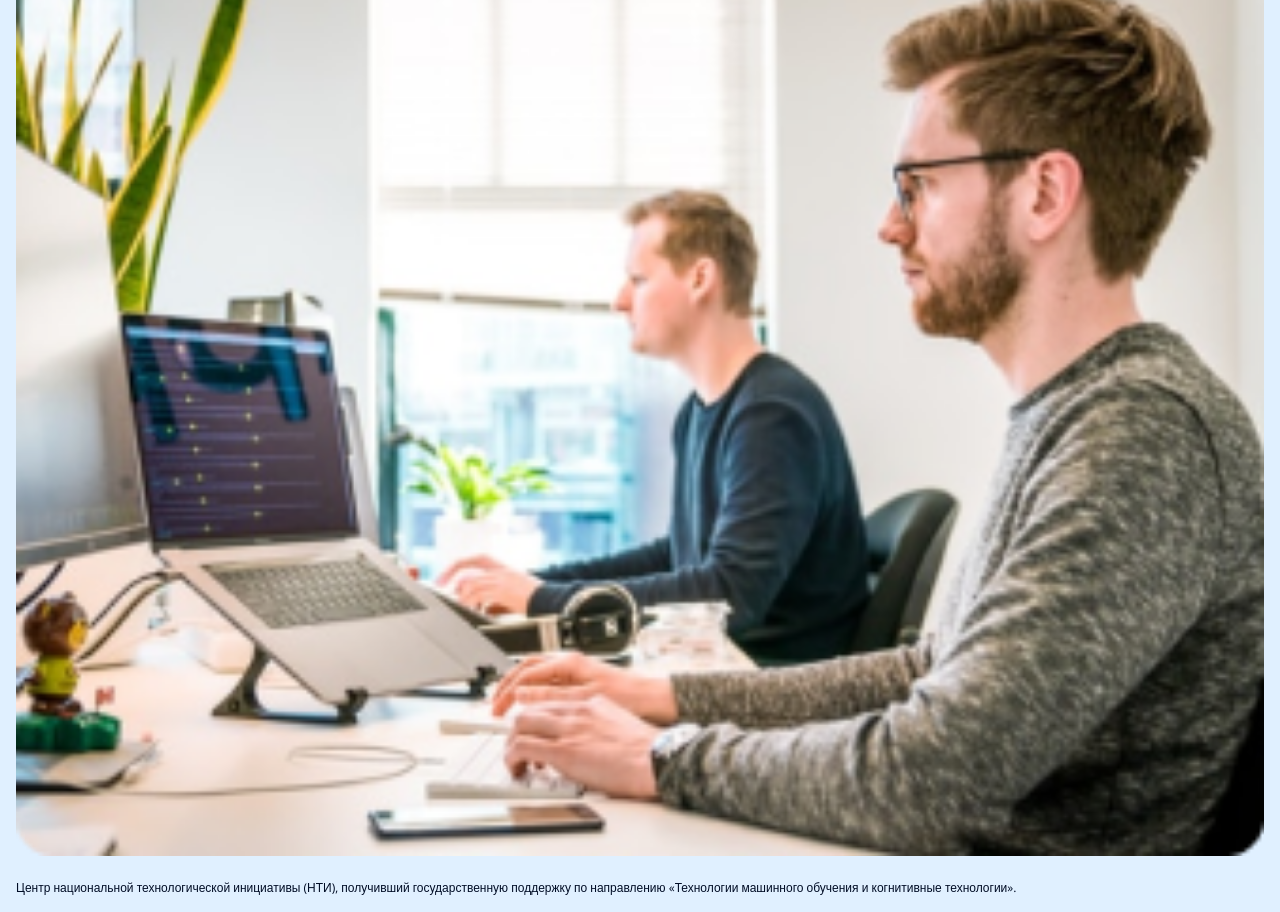
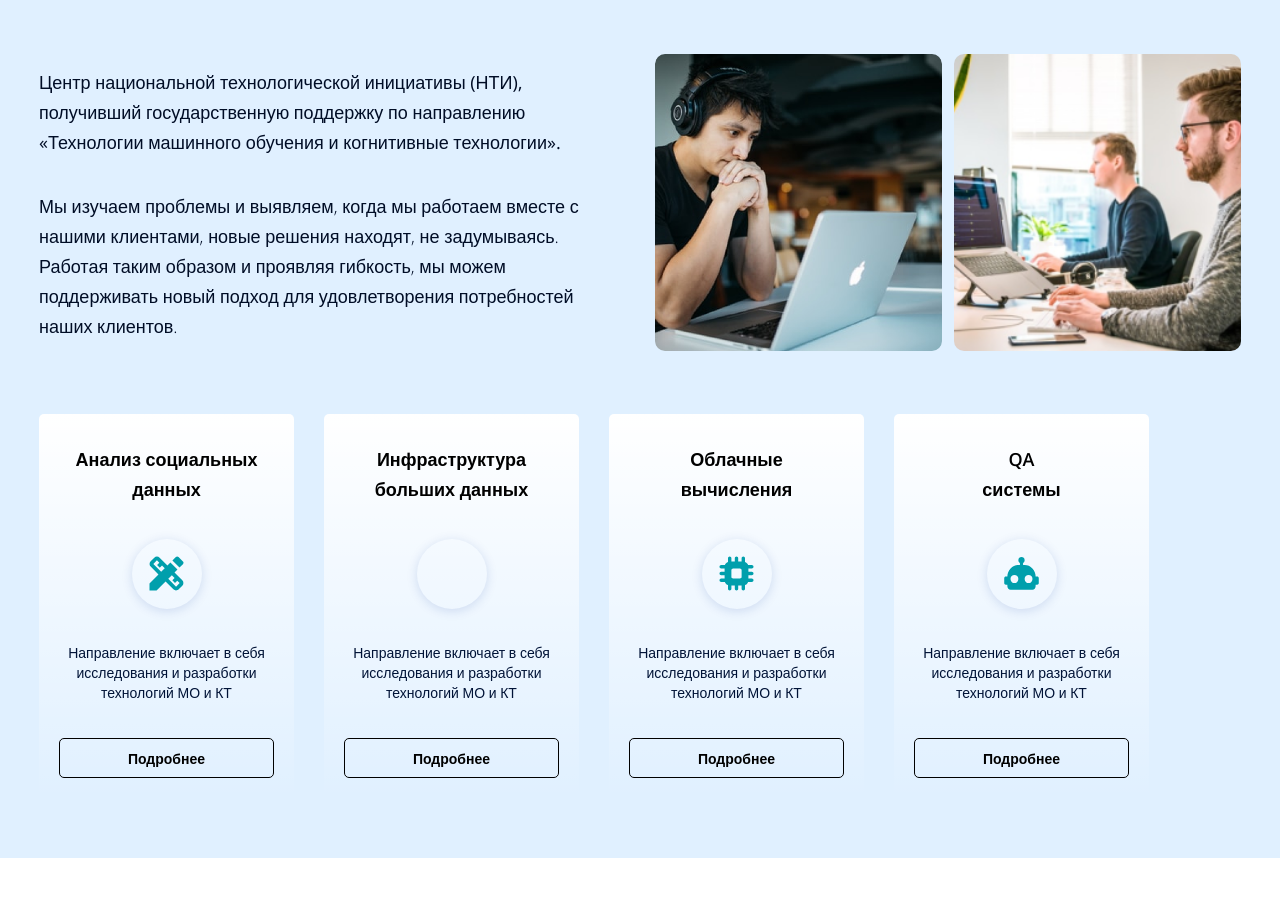
Before and after one commit to artemyizmaylov/landing-for-itmo, a plain HTML site: page index.html in a window 1280 px wide. Shown: the part 134-1046 px from the top of the page. After the commit the page ends 992 px from the top, so only its background shows below. Drawn offline with Linux system fonts and the light colour scheme.

Commit message:
промежуточный этап

```diff
--- a/index.html
+++ b/index.html
@@ -62,8 +62,6 @@
         "texts"
         "cards"
       ;
-      grid-template-rows: repeat(4, min-content);
-      grid-template-columns: 100%;
     }
 
     .industrial-ai__photo:first-of-type {
@@ -90,6 +88,7 @@
       grid-area: texts;
       display: flex;
       flex-direction: column;
+      justify-content: space-evenly;
       gap: 20px;
     }
 
@@ -111,21 +110,23 @@
     .industrial-ai__cards-container {
       grid-area: cards;
       display: grid;
-      grid-template-columns: repeat(2, 1fr);
+      justify-items: center;
+      grid-template-columns: repeat(2, calc(50vw - 20px));
+      grid-auto-rows: calc(100vw - 76px);
       gap: 8px;
     }
 
     .industrial-ai__card {
-      width: 140px;
-      height: 242px;
       padding: 10px;
-      background-color: white;
       display: flex;
       flex-direction: column;
       justify-content: space-between;
       align-items: center;
       box-sizing: border-box;
       border-radius: 5px;
+
+      background: linear-gradient(180deg, white 0%, transparent 100%);
+      background-size: cover;
     }
 
     .industrial-ai__card-link {
@@ -157,6 +158,7 @@
     .industrial-ai__card-icon {
       background-repeat: no-repeat;
       background-position: center;
+      background-size: 50%;
       border-radius: 50%;
       box-shadow: 0px 2px 11px rgba(1, 54, 157, 0.15);
       width: 40px;
@@ -178,6 +180,138 @@
     .industrial-ai__card:nth-of-type(4)>.industrial-ai__card-icon {
       background-image: url('./images/icons/Robot.svg');
     }
+
+
+    @media (min-width: 700px) {
+      .section {
+        padding: 60px 39px;
+      }
+
+      .section__heading {
+        font-size: 24px;
+        line-height: 33px;
+      }
+
+      .industrial-ai {
+        grid-template-areas:
+          "heading heading"
+          "texts photos"
+          "cards cards"
+        ;
+        /* grid-template-rows: min-content 20vw 100%; */
+        grid-template-columns: repeat(2, 1fr);
+      }
+
+      .section__text {
+        font-size: 14px;
+        line-height: 20px;
+      }
+
+      .text_type_light {
+        font-weight: 300;
+      }
+
+      /* .industrial-ai__card:nth-of-type(1) {
+        background-image: url('./images/Lab/Project.png');
+      }
+
+      .industrial-ai__card:nth-of-type(2) {
+        background-image: url('./images/Lab/Machine\ learning.png');
+      }
+
+      .industrial-ai__card:nth-of-type(3) {
+        background-image: url('./images/Lab/Data.png');
+      }
+
+      .industrial-ai__card:nth-of-type(4) {
+        background-image: url('./images/Lab/Robot.png');
+      } */
+
+      .industrial-ai__card-heading {
+        font-size: 12px;
+        line-height: 16px;
+      }
+
+      .industrial-ai__card-icon {
+        width: 41px;
+        height: 41px;
+      }
+
+      .industrial-ai__cards-container {
+        grid-template-columns: repeat(4, minmax(150px, 255px));
+        grid-auto-rows: 30vw;
+        justify-items: center;
+      }
+    }
+
+    @media (min-width: 768px) {
+      .industrial-ai__cards-container {
+        gap: 30px;
+      }
+    }
+
+    @media (min-width: 1080px) {
+      .industrial-ai {
+        gap: 60px 30px;
+      }
+
+      .section__heading {
+        font-size: 36px;
+        line-height: 68px;
+      }
+
+      .section__text {
+        font-size: 18px;
+        line-height: 30px;
+      }
+
+      .industrial-ai__photos-container {
+        display: flex;
+        justify-content: space-between;
+      }
+
+      .industrial-ai__photo {
+        height: 99%;
+        width: 49%;
+        object-fit: cover;
+        border-radius: 10px;
+      }
+
+      .industrial-ai__photo:first-child {
+        display: block;
+      }
+
+      .industrial-ai__card {
+        padding: 30px 20px 20px 20px;
+      }
+
+      .industrial-ai__card-heading {
+        font-size: 18px;
+        line-height: 30px;
+      }
+
+      .industrial-ai__card-text {
+        font-size: 14px;
+        line-height: 20px;
+      }
+
+      .industrial-ai__card-icon {
+        width: 70px;
+        height: 70px;
+      }
+
+      .industrial-ai__card-link {
+        font-size: 14px;
+        line-height: 19px;
+        height: 40px;
+      }
+    }
+
+    @media (min-width: 1440px) {
+      .section {
+        padding: 80px 165px;
+      }
+    }
   </style>
 </body>
 
```
